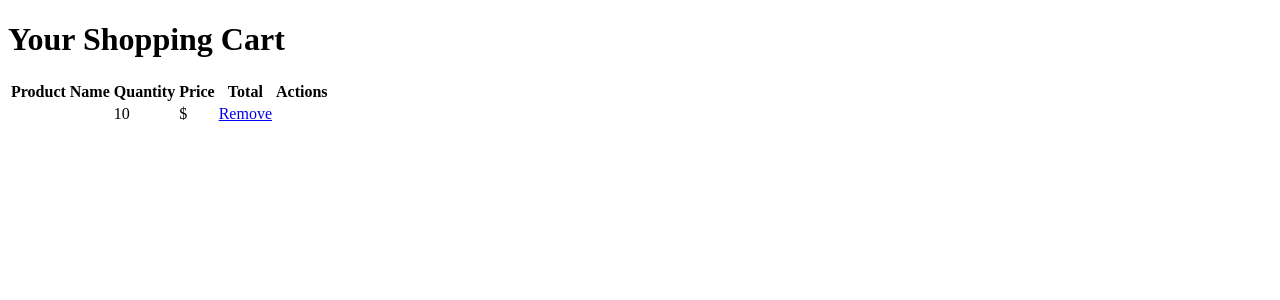
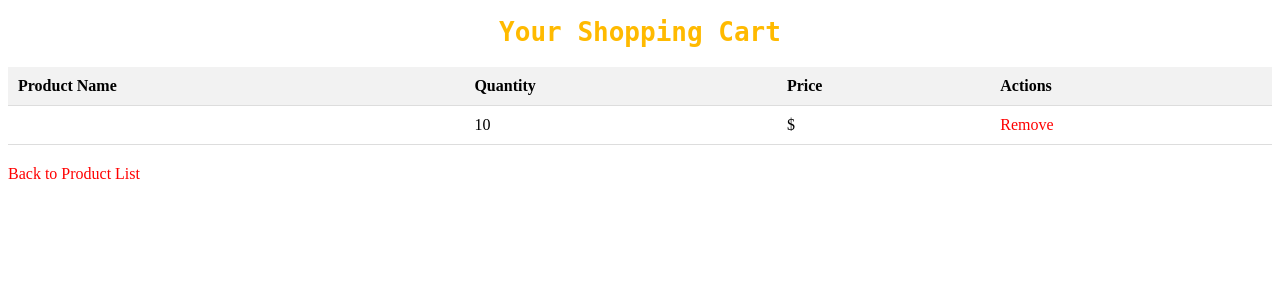
Before and after one commit to Telisman/online_shop, a Django app: template templates/cart_view.html in a window 1280 px wide. Shown: the top 300 px of the page. Run offline with Django 4.2, Linux system fonts and the light colour scheme; the template is opened without the code that fills it: values that come from a table or form of the project are taken from there, others are empty; tables that the repository leaves empty hold one stand-in row (values such as "Sample post"); data that the repository does not hold is empty.

Commit message:
Add css and js to are html page

```diff
--- a/shop_products/urls.py
+++ b/shop_products/urls.py
@@ -5,6 +5,6 @@
 urlpatterns = [
     path('api/products/', views.ProductList.as_view(), name='product-list'),
     path('api/products/<str:pk>/', views.ProductDetail.as_view(), name='product-detail'),
-    path('products/', views.product_list, name='product_list'),
+    path('', views.product_list, name='product_list'),
     path('products/<str:product_id>/', views.product_detail, name='product_detail'),
 ]
--- /dev/null
+++ b/static/css/cart_view.css
@@ -0,0 +1,35 @@
+/* Style the table */
+table {
+    width: 100%;
+    border-collapse: collapse;
+    margin: 20px 0;
+}
+
+/* Style table headers */
+th {
+    background-color: #f2f2f2;
+    padding: 10px;
+    text-align: left;
+}
+
+/* Style table rows */
+tr {
+    border-bottom: 1px solid #ddd;
+}
+
+/* Style table cells */
+td {
+    padding: 10px;
+}
+
+/* Style the "Remove" link */
+a {
+    color: #ff0000;
+    text-decoration: none;
+    cursor: pointer;
+}
+h1 {
+    text-align: center;
+    font-family: monospace;
+    color: #ffba00;
+    }
--- a/templates/cart_view.html
+++ b/templates/cart_view.html
@@ -1,12 +1,25 @@
+{% load static %}
 <!DOCTYPE html>
 <html lang="en">
 <head>
-    <meta charset="UTF-8">
+	<meta name="viewport" content="width=device-width, initial-scale=1, shrink-to-fit=no">
+	<!-- Favicon-->
+	<link rel="shortcut icon" href="img/fav.png">
+	<!-- Author Meta -->
+	<meta name="author" content="CodePixar">
+	<!-- Meta Description -->
+	<meta name="description" content="">
+	<!-- Meta Keyword -->
+	<meta name="keywords" content="">
+	<!-- meta character set -->
+	<meta charset="UTF-8">
     <title>Shopping Cart</title>
+    <link href="{% static 'css/cart_view.css' %}" rel="stylesheet">
+
 </head>
 <body>
+<div class="container-fluid" >
     <h1>Your Shopping Cart</h1>
-
     {% if cart_items %}
     <table>
         <thead>
@@ -14,7 +27,6 @@
                 <th>Product Name</th>
                 <th>Quantity</th>
                 <th>Price</th>
-                <th>Total</th>
                 <th>Actions</th>
             </tr>
         </thead>
@@ -37,5 +49,8 @@
     {% else %}
     <p>Your cart is empty.</p>
     {% endif %}
+    <a href="{% url 'product_list' %}"  class="primary-btn">Back to Product List</a>
+</div>
+
 </body>
 </html>
```
Also changed, not shown: templates/product_list.html (+8 -15 lines).
